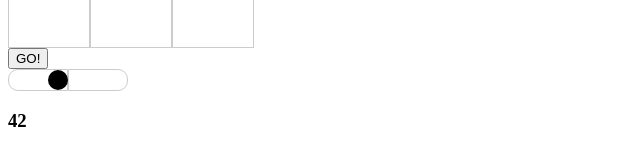
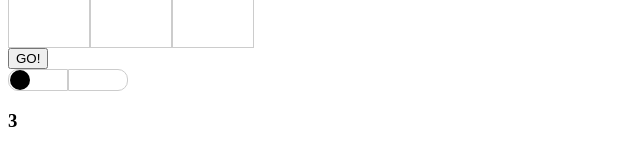
Before and after one commit to randikasennen/simple-board-game, a React (Create React App) app: page / in a window 1280 px wide. Shown: the part 206-366 px from the top of the page, without its empty margins (0-640 px from the left). Built offline with nearby package versions, Linux system fonts and the light colour scheme.

Commit message:
Fix issue with Slider

```diff
--- a/src/components/Slider/index.js
+++ b/src/components/Slider/index.js
@@ -4,15 +4,17 @@ import './style.css';
 
 export default function Slider(props) {
     const { duration, onChangeSliderValue } = props;
-    const animationDuration = (duration / 1000.0 * 2.0 * 100.0 ) + 's';
+    const animationDuration = (duration / 1000.0 * 2.0 ) + 's';
 
     useEffect(() => {
         const indicator = getComputedStyle(document.getElementById("indicator"));
 
-        const interval = setInterval(() => {
+        const slide = setInterval(() => {
             const sliderValue = parseInt(indicator.getPropertyValue('margin-left'));
             onChangeSliderValue(sliderValue);
-        }, duration);
+        }, 1);
+
+        return () => clearInterval(slide);
     }, [])
 
     return (
--- a/src/pages/Game/index.js
+++ b/src/pages/Game/index.js
@@ -9,7 +9,7 @@ export default function Game() {
   const [ playerPosition, setPlayerPosition ] = usePosition();
   const [ sliderValue, setSliderValue ] = useState(0);
 
-  const duration = 50;
+  const duration = 1000;
 
   const handleOnClickGo = () => {
     if(sliderValue >= 45 && sliderValue <= 55) {
```
